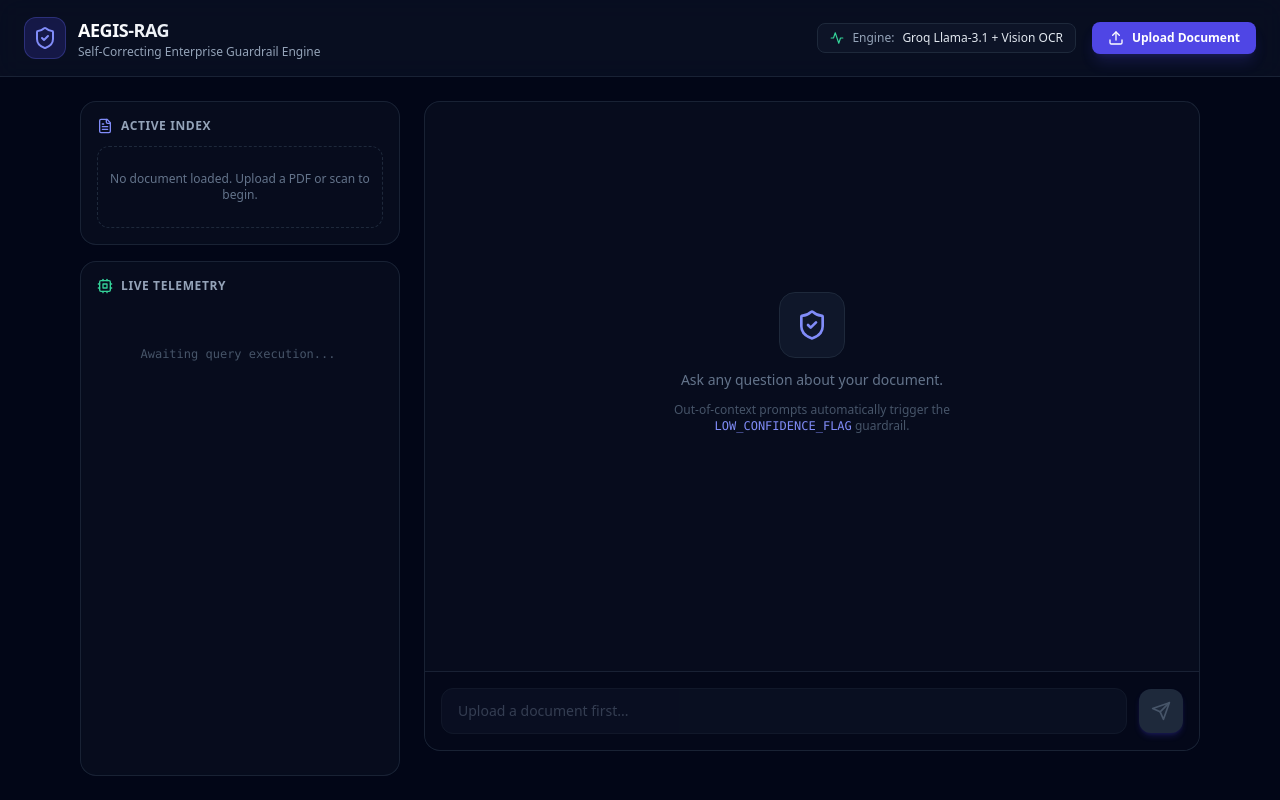
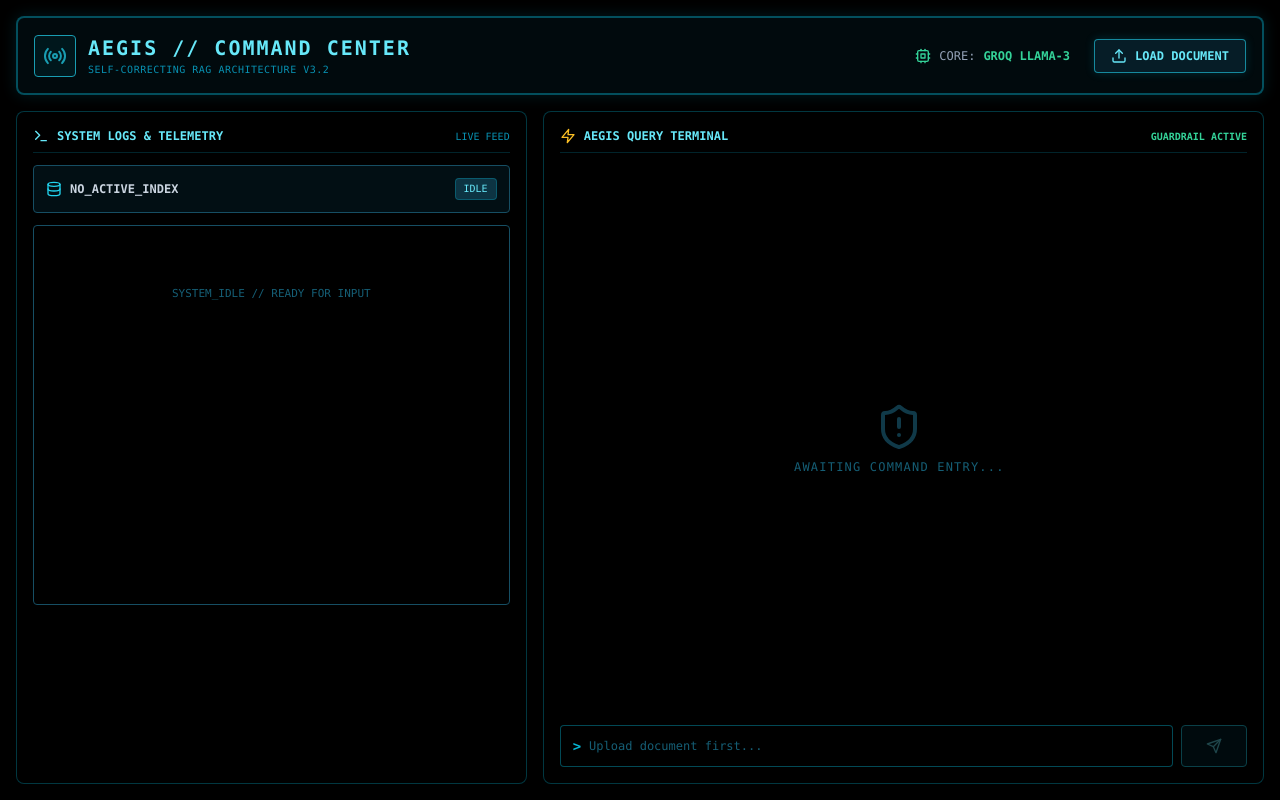
Before and after one commit to Anoop-Hampannavar/aegis-rag, a Next.js app in the folder aegis-frontend/: page / in a window 1280 px wide. Built offline with nearby package versions, Linux system fonts and the light colour scheme.

Commit message:
Update page.jsx

```diff
--- a/aegis-frontend/app/page.jsx
+++ b/aegis-frontend/app/page.jsx
@@ -2,11 +2,11 @@
 
 import React, { useState, useRef, useEffect } from "react";
 import {
-  Upload, FileText, Send, ShieldCheck,
-  Cpu, Activity, RefreshCw
+  Terminal, ShieldAlert, Cpu, Radio, Upload,
+  Send, Database, CheckCircle, Zap, RefreshCw
 } from "lucide-react";
 
-export default function AegisDashboard() {
+export default function AegisCommandCenter() {
   const [file, setFile] = useState(null);
   const [uploading, setUploading] = useState(false);
   const [activeDoc, setActiveDoc] = useState(null);
@@ -15,13 +15,13 @@ export default function AegisDashboard() {
   const [query, setQuery] = useState("");
   const [messages, setMessages] = useState([]);
   const [loading, setLoading] = useState(false);
-  const [currentSteps, setCurrentSteps] = useState([]);
+  const [telemetryLogs, setTelemetryLogs] = useState([]);
 
-  const chatEndRef = useRef(null);
+  const logsEndRef = useRef(null);
 
   useEffect(() => {
-    chatEndRef.current?.scrollIntoView({ behavior: "smooth" });
-  }, [messages, currentSteps]);
+    logsEndRef.current?.scrollIntoView({ behavior: "smooth" });
+  }, [telemetryLogs, messages]);
 
   const handleFileUpload = async (e) => {
     if (!e.target.files?.[0]) return;
@@ -42,6 +42,10 @@ export default function AegisDashboard() {
       if (res.ok) {
         setActiveDoc(data.filename);
         setExtractionMethod(data.extraction_method);
+        setTelemetryLogs((prev) => [
+          ...prev,
+          `[SYS_INGEST] Document '${data.filename}' indexed cleanly via ${data.extraction_method}`
+        ]);
       } else {
         alert(data.detail || "Upload failed");
       }
@@ -56,17 +60,13 @@ export default function AegisDashboard() {
     e.preventDefault();
     if (!query.trim() || loading) return;
 
-    const userMessage = {
-      id: Date.now().toString(),
-      role: "user",
-      content: query,
-    };
-
-    setMessages((prev) => [...prev, userMessage]);
+    const userMsg = { id: Date.now().toString(), role: "user", text: query };
+    setMessages((prev) => [...prev, userMsg]);
     const currentQuery = query;
     setQuery("");
     setLoading(true);
-    setCurrentSteps([]);
+
+    setTelemetryLogs((prev) => [...prev, `[USER_QUERY] Execution launched: "${currentQuery}"`]);
 
     try {
       const response = await fetch("https://aegis-backend.onrender.com/api/v1/query", {
@@ -80,7 +80,6 @@ export default function AegisDashboard() {
       const reader = response.body.getReader();
       const decoder = new TextDecoder();
       let assistantText = "";
-      let stepsBuffer = [];
 
       while (true) {
         const { value, done } = await reader.read();
@@ -97,11 +96,13 @@ export default function AegisDashboard() {
               if (payload.event === "FINAL_RESPONSE") {
                 assistantText = payload.data;
               } else {
-                stepsBuffer.push({ event: payload.event, data: payload.data });
-                setCurrentSteps([...stepsBuffer]);
+                setTelemetryLogs((prev) => [
+                  ...prev,
+                  `[${payload.event}] ${payload.data}`
+                ]);
               }
             } catch (pErr) {
-              // Ignore partial parse chunks
+              // Parse fallback
             }
           }
         }
@@ -109,22 +110,12 @@ export default function AegisDashboard() {
 
       setMessages((prev) => [
         ...prev,
-        {
-          id: (Date.now() + 1).toString(),
-          role: "assistant",
-          content: assistantText,
-          steps: stepsBuffer,
-        },
+        { id: (Date.now() + 1).toString(), role: "assistant", text: assistantText },
       ]);
-      setCurrentSteps([]);
     } catch (err) {
       setMessages((prev) => [
         ...prev,
-        {
-          id: (Date.now() + 1).toString(),
-          role: "assistant",
-          content: "⚠️ Server connection error while processing stream.",
-        },
+        { id: (Date.now() + 1).toString(), role: "assistant", text: "⚠️ SERVER_COMMUNICATION_ERROR" },
       ]);
     } finally {
       setLoading(false);
@@ -132,152 +123,140 @@ export default function AegisDashboard() {
   };
 
   return (
-    <div className="min-h-screen bg-slate-950 text-slate-100 flex flex-col font-sans selection:bg-indigo-500 selection:text-white">
-      {/* Top Glassmorphic Navigation Bar */}
-      <header className="border-b border-slate-800/80 bg-slate-900/50 backdrop-blur-md sticky top-0 z-50 px-6 py-4 flex items-center justify-between">
-        <div className="flex items-center space-x-3">
-          <div className="p-2 rounded-xl bg-indigo-600/20 border border-indigo-500/30 text-indigo-400">
-            <ShieldCheck className="w-6 h-6" />
+    <div className="min-h-screen bg-black text-cyan-400 font-mono p-4 flex flex-col gap-4 selection:bg-cyan-500 selection:text-black">
+
+      {/* HUD Header Bar */}
+      <header className="border-2 border-cyan-500/40 bg-cyan-950/20 rounded-lg p-4 flex flex-col md:flex-row items-center justify-between gap-4 shadow-[0_0_15px_rgba(6,182,212,0.15)]">
+        <div className="flex items-center gap-3">
+          <div className="p-2 border border-cyan-400 bg-cyan-500/10 rounded animate-pulse">
+            <Radio className="w-6 h-6 text-cyan-400" />
           </div>
           <div>
-            <h1 className="font-bold text-lg tracking-tight bg-gradient-to-r from-white via-slate-200 to-indigo-400 bg-clip-text text-transparent">
-              AEGIS-RAG
-            </h1>
-            <p className="text-xs text-slate-400">Self-Correcting Enterprise Guardrail Engine</p>
+            <h1 className="text-xl font-black tracking-widest text-cyan-300">AEGIS // COMMAND CENTER</h1>
+            <p className="text-[10px] text-cyan-600 uppercase tracking-wider">Self-Correcting RAG Architecture v3.2</p>
           </div>
         </div>
 
-        {/* Live Document Status Badge */}
-        <div className="flex items-center space-x-4">
-          <div className="hidden md:flex items-center space-x-2 bg-slate-900/80 border border-slate-800 px-3 py-1.5 rounded-lg text-xs">
-            <Activity className="w-3.5 h-3.5 text-emerald-400 animate-pulse" />
-            <span className="text-slate-400">Engine:</span>
-            <span className="text-slate-200 font-medium">Groq Llama-3.1 + Vision OCR</span>
+        {/* Live HUD Status Indicators */}
+        <div className="flex items-center gap-6 text-xs">
+          <div className="flex items-center gap-2">
+            <Cpu className="w-4 h-4 text-emerald-400" />
+            <span className="text-slate-400">CORE:</span>
+            <span className="text-emerald-400 font-bold">GROQ LLAMA-3</span>
           </div>
 
-          <label className="cursor-pointer inline-flex items-center space-x-2 bg-indigo-600 hover:bg-indigo-500 text-white text-xs font-semibold px-4 py-2 rounded-lg transition-all duration-200 shadow-lg shadow-indigo-600/20 active:scale-95">
+          <label className="cursor-pointer border border-cyan-400/60 bg-cyan-900/30 hover:bg-cyan-500/20 text-cyan-300 px-4 py-2 rounded text-xs font-bold transition flex items-center gap-2 shadow-[0_0_10px_rgba(6,182,212,0.2)] active:scale-95">
             <Upload className="w-4 h-4" />
-            <span>{uploading ? "Ingesting..." : "Upload Document"}</span>
+            <span>{uploading ? "INGESTING..." : "LOAD DOCUMENT"}</span>
             <input type="file" accept=".pdf,.png,.jpg,.jpeg" onChange={handleFileUpload} className="hidden" />
           </label>
         </div>
       </header>
 
-      {/* Main Workspace */}
-      <main className="flex-1 max-w-6xl w-full mx-auto px-4 py-6 flex flex-col md:flex-row gap-6">
+      {/* Main Grid View */}
+      <div className="flex-1 grid grid-cols-1 lg:grid-cols-12 gap-4">
 
-        {/* Left Sidebar: Document Metadata & Active Pipeline State */}
-        <div className="w-full md:w-80 flex flex-col gap-4">
+        {/* Top/Left Section: System Telemetry Console */}
+        <div className="lg:col-span-5 border border-cyan-500/30 bg-black/80 rounded-lg p-4 flex flex-col gap-3 shadow-inner">
+          <div className="flex items-center justify-between border-b border-cyan-500/20 pb-2">
+            <div className="flex items-center gap-2 text-xs font-bold text-cyan-300">
+              <Terminal className="w-4 h-4" />
+              <span>SYSTEM LOGS & TELEMETRY</span>
+            </div>
+            <span className="text-[10px] text-cyan-600">LIVE FEED</span>
+          </div>
 
-          {/* Active Document Card */}
-          <div className="bg-slate-900/40 border border-slate-800/80 rounded-2xl p-4 backdrop-blur-sm">
-            <h2 className="text-xs font-semibold text-slate-400 uppercase tracking-wider mb-3 flex items-center space-x-2">
-              <FileText className="w-4 h-4 text-indigo-400" />
-              <span>Active Index</span>
-            </h2>
-
-            {activeDoc ? (
-              <div className="bg-slate-950/60 border border-slate-800 rounded-xl p-3">
-                <p className="font-semibold text-sm text-slate-200 truncate">{activeDoc}</p>
-                <div className="mt-2 flex items-center justify-between text-xs">
-                  <span className="text-slate-400">OCR Pipeline:</span>
-                  <span className="px-2 py-0.5 rounded-full bg-indigo-950 text-indigo-300 font-mono text-[10px] border border-indigo-800/50">
-                    {extractionMethod || "PDF_TEXT"}
+          {/* Active Document Status Panel */}
+          <div className="border border-cyan-900 bg-cyan-950/30 rounded p-3 text-xs flex justify-between items-center">
+            <div className="flex items-center gap-2">
+              <Database className="w-4 h-4 text-cyan-400" />
+              <span className="text-slate-300 font-bold truncate max-w-[180px]">
+                {activeDoc || "NO_ACTIVE_INDEX"}
               </span>
             </div>
-              </div>
-            ) : (
-              <div className="text-center py-6 border border-dashed border-slate-800 rounded-xl text-slate-500 text-xs">
-                No document loaded. Upload a PDF or scan to begin.
-              </div>
-            )}
+            <span className="text-[10px] bg-cyan-900/60 border border-cyan-500/30 px-2 py-0.5 rounded text-cyan-300">
+              {extractionMethod || "IDLE"}
+            </span>
           </div>
 
-          {/* Real-time Pipeline Execution Telemetry */}
-          <div className="bg-slate-900/40 border border-slate-800/80 rounded-2xl p-4 backdrop-blur-sm flex-1 flex flex-col">
-            <h2 className="text-xs font-semibold text-slate-400 uppercase tracking-wider mb-3 flex items-center space-x-2">
-              <Cpu className="w-4 h-4 text-emerald-400" />
-              <span>Live Telemetry</span>
-            </h2>
-
-            <div className="flex-1 space-y-2 overflow-y-auto max-h-[350px] pr-1">
-              {currentSteps.length > 0 ? (
-                currentSteps.map((step, idx) => (
-                  <div key={idx} className="bg-slate-950/80 border border-slate-800/60 rounded-lg p-2.5 text-xs animate-fadeIn">
-                    <span className="font-mono text-[10px] text-indigo-400 font-bold block uppercase mb-0.5">
-                      {step.event}
-                    </span>
-                    <p className="text-slate-300 font-mono text-[11px] leading-relaxed">{step.data}</p>
+          {/* Telemetry Log Output Terminal */}
+          <div className="flex-1 bg-black border border-cyan-900 rounded p-3 overflow-y-auto max-h-[380px] space-y-1.5 text-[11px]">
+            {telemetryLogs.length === 0 ? (
+              <p className="text-cyan-800 text-center py-12">SYSTEM_IDLE // READY FOR INPUT</p>
+            ) : (
+              telemetryLogs.map((log, i) => (
+                <div key={i} className="text-cyan-400 font-mono leading-tight">
+                  <span className="text-cyan-700">&gt;</span> {log}
                 </div>
               ))
-              ) : (
-                <div className="text-center py-10 text-slate-600 text-xs font-mono">
-                  Awaiting query execution...
-                </div>
             )}
-            </div>
+            <div ref={logsEndRef} />
           </div>
         </div>
 
-        {/* Right Section: Glass Chat Interface */}
-        <div className="flex-1 bg-slate-900/40 border border-slate-800/80 rounded-2xl backdrop-blur-sm flex flex-col h-[650px] overflow-hidden">
+        {/* Right Section: Interactive Query Output Stream */}
+        <div className="lg:col-span-7 border border-cyan-500/30 bg-black/80 rounded-lg p-4 flex flex-col justify-between shadow-inner">
 
-          {/* Chat Messages */}
-          <div className="flex-1 overflow-y-auto p-6 space-y-6">
+          <div className="flex items-center justify-between border-b border-cyan-500/20 pb-2 mb-4">
+            <div className="flex items-center gap-2 text-xs font-bold text-cyan-300">
+              <Zap className="w-4 h-4 text-amber-400" />
+              <span>AEGIS QUERY TERMINAL</span>
+            </div>
+            <span className="text-[10px] text-emerald-400 font-bold">GUARDRAIL ACTIVE</span>
+          </div>
+
+          {/* Chat / Command Stream */}
+          <div className="flex-1 overflow-y-auto space-y-4 max-h-[420px] pr-2 mb-4">
             {messages.length === 0 ? (
-              <div className="h-full flex flex-col items-center justify-center text-center text-slate-500 space-y-3">
-                <div className="p-4 rounded-2xl bg-slate-900 border border-slate-800 text-slate-400">
-                  <ShieldCheck className="w-8 h-8 text-indigo-400" />
-                </div>
-                <p className="text-sm">Ask any question about your document.</p>
-                <p className="text-xs text-slate-600 max-w-sm">
-                  Out-of-context prompts automatically trigger the <code className="text-indigo-400">LOW_CONFIDENCE_FLAG</code> guardrail.
-                </p>
+              <div className="h-full flex flex-col items-center justify-center text-cyan-800 space-y-2">
+                <ShieldAlert className="w-12 h-12 text-cyan-900 animate-pulse" />
+                <p className="text-xs tracking-widest">AWAITING COMMAND ENTRY...</p>
               </div>
             ) : (
-              messages.map((msg) => (
-                <div
-                  key={msg.id}
-                  className={`flex flex-col ${msg.role === "user" ? "items-end" : "items-start"}`}
-                >
-                  <div
-                    className={`max-w-[85%] rounded-2xl px-4 py-3 text-sm leading-relaxed ${
-                      msg.role === "user"
-                        ? "bg-indigo-600 text-white rounded-br-none shadow-md shadow-indigo-600/10"
-                        : msg.content.includes("⚠️ LOW_CONFIDENCE_FLAG")
-                        ? "bg-amber-950/40 border border-amber-800/50 text-amber-200 rounded-bl-none"
-                        : "bg-slate-950 border border-slate-800 text-slate-200 rounded-bl-none shadow-sm"
-                    }`}
-                  >
-                    {msg.content}
+              messages.map((m) => (
+                <div key={m.id} className={`flex flex-col ${m.role === "user" ? "items-end" : "items-start"}`}>
+                  <div className={`p-3 rounded border text-xs max-w-[90%] leading-relaxed ${
+                    m.role === "user"
+                      ? "border-cyan-400 bg-cyan-950/40 text-cyan-200"
+                      : m.text.includes("⚠️ LOW_CONFIDENCE_FLAG")
+                      ? "border-amber-500 bg-amber-950/40 text-amber-300"
+                      : "border-cyan-800 bg-black text-slate-200"
+                  }`}>
+                    <span className="text-[9px] uppercase block font-bold mb-1 opacity-60">
+                      [{m.role === "user" ? "OPERATOR" : "AEGIS_AI"}]
+                    </span>
+                    {m.text}
                   </div>
                 </div>
               ))
             )}
-            <div ref={chatEndRef} />
           </div>
 
-          {/* Prompt Input Footer */}
-          <form onSubmit={handleSendQuery} className="p-4 border-t border-slate-800/80 bg-slate-950/50 flex items-center gap-3">
+          {/* Terminal Input Line */}
+          <form onSubmit={handleSendQuery} className="flex gap-2">
+            <div className="flex-1 border border-cyan-500/40 bg-black rounded flex items-center px-3 gap-2 focus-within:border-cyan-400">
+              <span className="text-cyan-500 font-bold text-sm">&gt;</span>
               <input
                 type="text"
                 value={query}
                 onChange={(e) => setQuery(e.target.value)}
-              placeholder={activeDoc ? `Ask about '${activeDoc}'...` : "Upload a document first..."}
+                placeholder={activeDoc ? "Type prompt..." : "Upload document first..."}
                 disabled={!activeDoc || loading}
-              className="flex-1 bg-slate-900 border border-slate-800 focus:border-indigo-500 rounded-xl px-4 py-3 text-sm text-slate-100 placeholder-slate-500 outline-none transition duration-200 disabled:opacity-50"
+                className="w-full bg-transparent outline-none text-xs text-cyan-200 placeholder-cyan-800 py-3"
               />
+            </div>
             <button
               type="submit"
               disabled={!activeDoc || loading || !query.trim()}
-              className="bg-indigo-600 hover:bg-indigo-500 disabled:bg-slate-800 disabled:text-slate-600 text-white p-3 rounded-xl transition duration-200 shadow-md shadow-indigo-600/20 active:scale-95"
+              className="border border-cyan-400 bg-cyan-500/20 hover:bg-cyan-500/40 disabled:opacity-30 text-cyan-300 px-6 rounded font-bold text-xs transition flex items-center gap-2 active:scale-95"
             >
-              {loading ? <RefreshCw className="w-5 h-5 animate-spin" /> : <Send className="w-5 h-5" />}
+              {loading ? <RefreshCw className="w-4 h-4 animate-spin" /> : <Send className="w-4 h-4" />}
             </button>
           </form>
+
         </div>
 
-      </main>
+      </div>
     </div>
   );
 }
```
Lines whose indentation alone changed are shown as unchanged.
